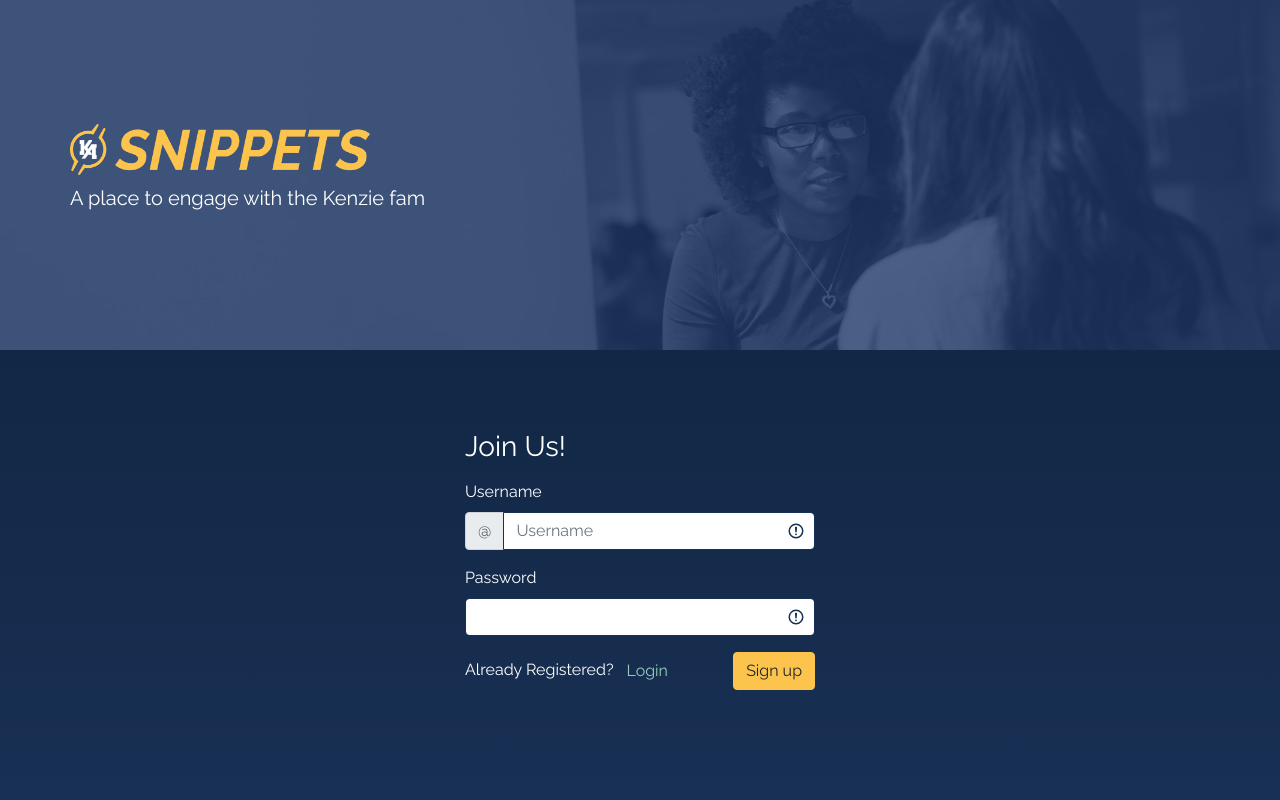
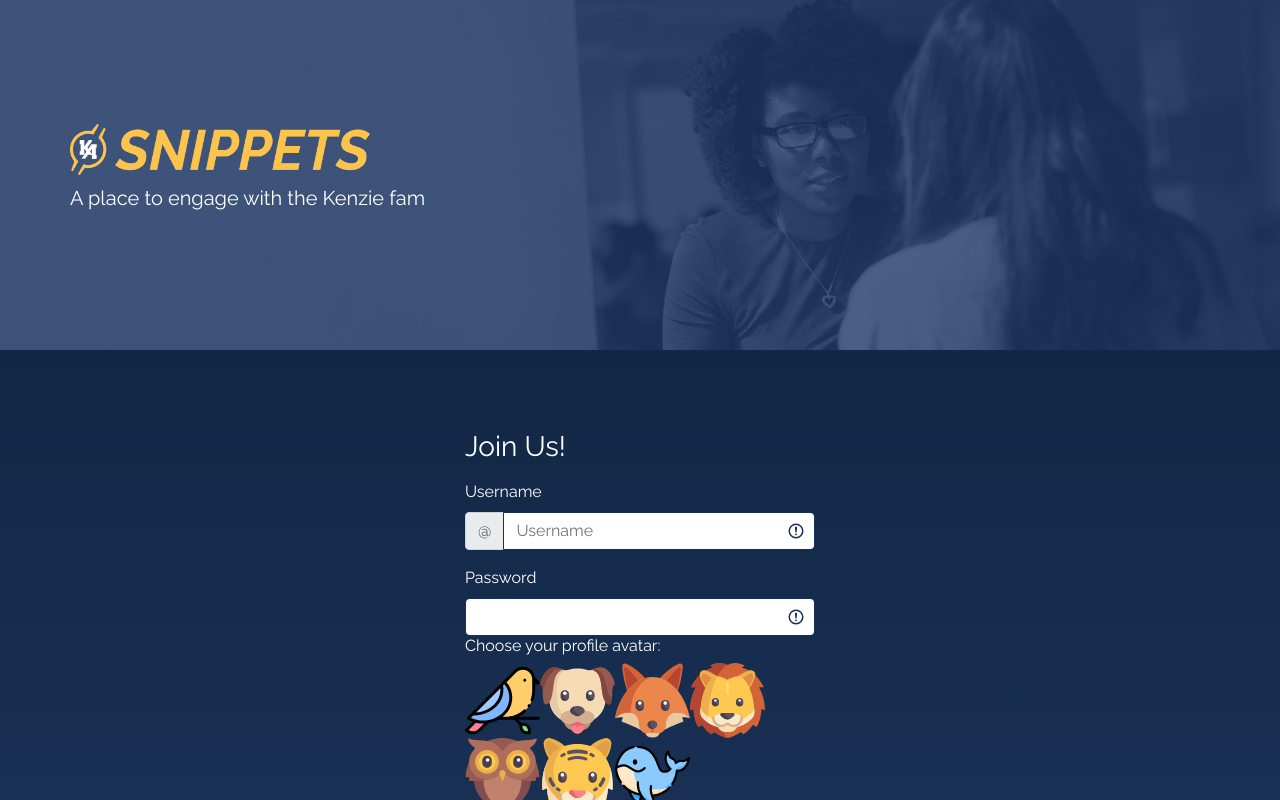
Before and after one commit to CassandraTrilus/Snippets-Social-App, a React (Create React App) app in the folder packages/client/: page /register in a window 1280 px wide. Built offline with nearby package versions, Linux system fonts and the light colour scheme; what constants.js would draw is missing.

Commit message:
avatar choices rendering

```diff
--- /dev/null
+++ b/packages/client/src/components/AvatarPicker.js
@@ -0,0 +1,31 @@
+import React from 'react'
+
+const avatars = [
+  "/bird.svg",
+  "/dog.svg",
+  "/fox.svg",
+  "/lion.svg",
+  "/owl.svg",
+  "/tiger.svg",
+  "whale.svg",
+]
+
+function AvatarPicker({ selector }) {
+  return (
+    <div>
+      <h6>Choose your profile avatar:</h6>
+      <div></div>
+        {avatars.map((avatar) => (
+          <img
+            src={avatar}
+            key={avatar}
+            alt={avatar}
+            width="75px"
+          onClick={() => selector(avatar)}
+          />
+        ))}
+    </div>
+  )
+}
+
+export default AvatarPicker
--- a/packages/client/src/pages/RegisterPage.js
+++ b/packages/client/src/pages/RegisterPage.js
@@ -11,6 +11,7 @@
 import { useProvideAuth } from 'hooks/useAuth'
 import { LandingHeader, LoadingSpinner } from 'components'
 import { setAuthToken } from 'utils/axiosConfig'
+import AvatarPicker from 'components/AvatarPicker'
 
 const initialState = {
   username: '',
@@ -120,6 +121,7 @@
                     value={data.password}
                     onChange={handleInputChange}
                 />
+                  <AvatarPicker selector={(avatar) => setProfileImage(avatar)} />
                 </Form.Group>
                 {data.errorMessage && (
                 <span className='form-error text-warning'>{data.errorMessage}</span>
--- a/packages/client/src/pages/UserDetailPage.js
+++ b/packages/client/src/pages/UserDetailPage.js
@@ -11,6 +11,7 @@
 import { useProvideAuth } from 'hooks/useAuth'
 import { useRequireAuth } from 'hooks/useRequireAuth'
 import axios from 'utils/axiosConfig.js'
+import AvatarPicker from '../components/AvatarPicker'
 
 export default function UserDetailPage({
   match: {
@@ -23,6 +24,7 @@
   const [loading, setLoading] = useState(true)
   const [validated, setValidated] = useState(false)
   const [open, setOpen] = useState(false)
+  const [profileImage, setProfileImage] = useState(' ')
   const [data, setData] = useState({
     password: '',
     isSubmitting: false,
@@ -75,6 +77,8 @@
       console.log(data.password, uid, username)
       setValidated(false)
       // don't forget to update loading state and alert success
+
+      await axios.put(`users/${uid}`, {profile_image: profileImage, password: data.password})
     } catch (error) {
       setData({
         ...data,
@@ -144,6 +148,7 @@
                       <Form.Text id='passwordHelpBlock' muted>
                         Must be 8-20 characters long.
                       </Form.Text>
+                      <AvatarPicker selector={(avatar) => setProfileImage(avatar)} />
                     </Form.Group>
 
                     {data.errorMessage && (
```
Also changed, not shown: 1 other file (tests, documents, lock files or other folders).
